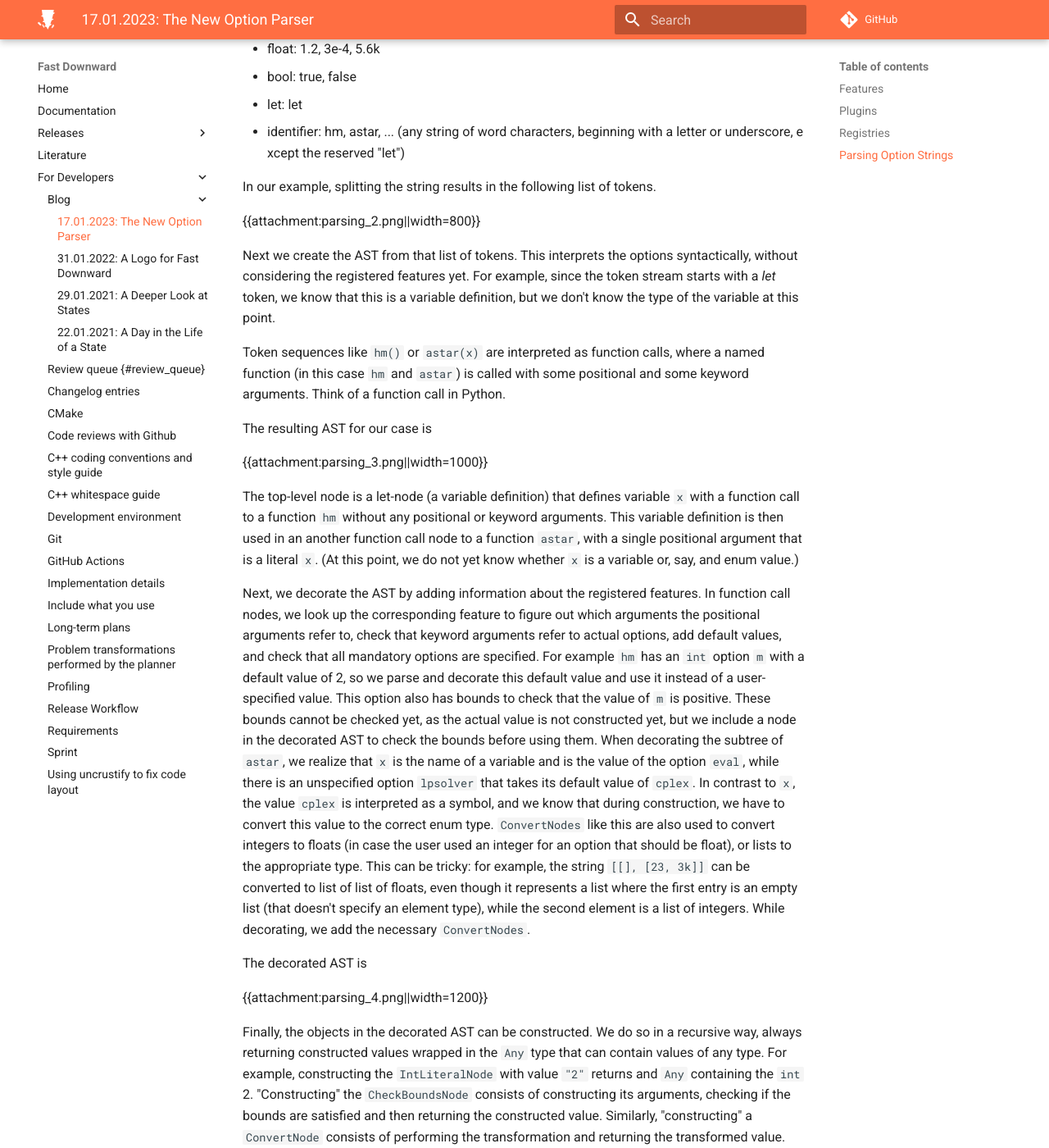
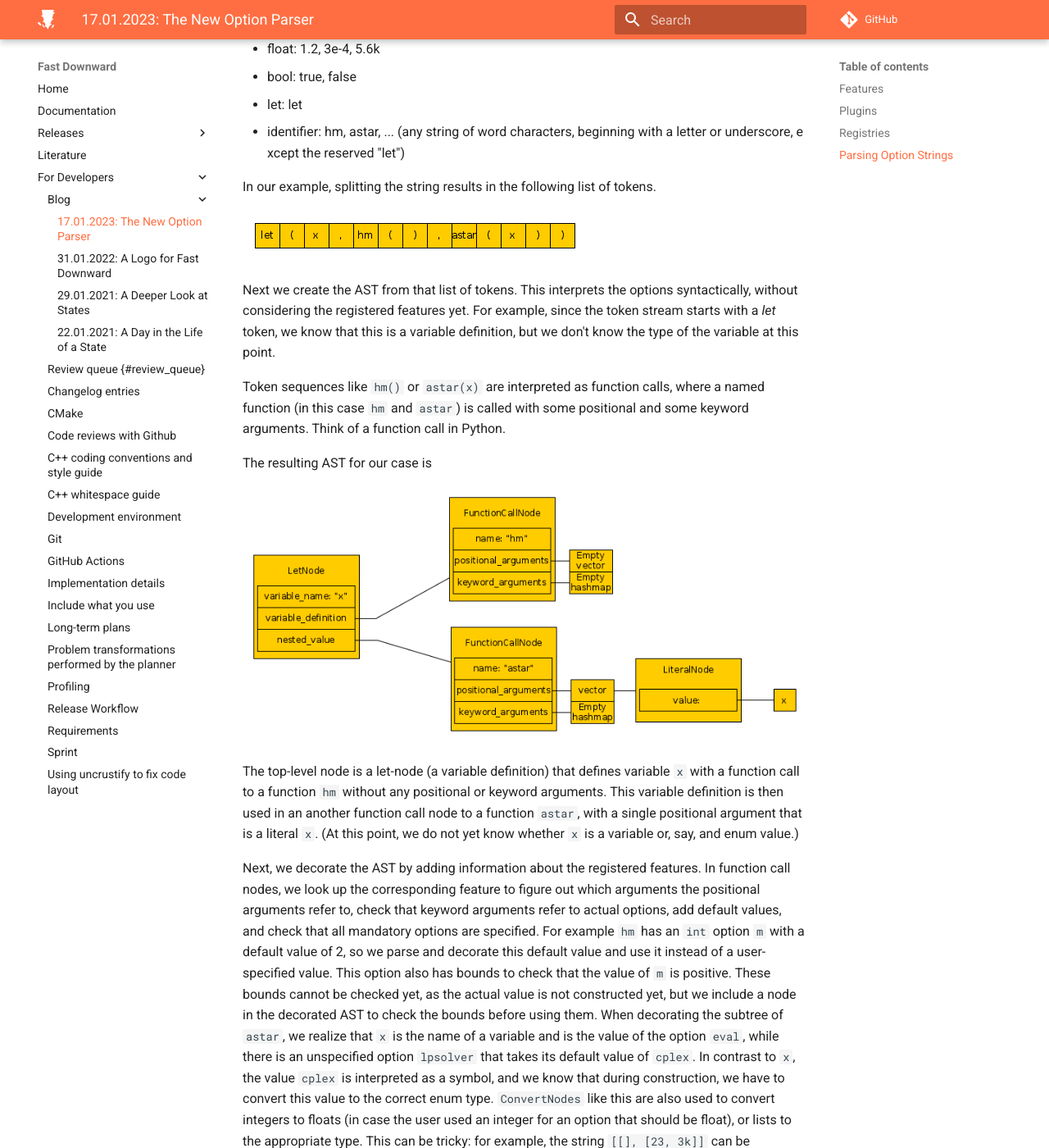
Before and after one commit to roeger/downward-website, an MkDocs documentation site: the page built from docs/for-developers/blog/new-option-parser.md, in a window 1280 px wide and 1400 px high, scrolled down 4643 px. Shown: the whole window at 82% size. Built offline with MkDocs 1.6.1 and Material for MkDocs 9.7.7, drawn with Linux system fonts in a browser that asks for light colours; comment, search, counter and statistics services are not loaded; the version menu is left out; some of the changed text lies outside the part shown.

Commit message:
add all parser images.

```diff
--- a/docs/for-developers/blog/new-option-parser.md
+++ b/docs/for-developers/blog/new-option-parser.md
@@ -231,7 +231,7 @@
 In our example, splitting the string results in the following list of
 tokens.
 
-{{attachment:parsing_2.png||width=800}}
+![](../../img/parsing_2.png)
 
 Next we create the AST from that list of tokens. This interprets the
 options syntactically, without considering the registered features yet.
@@ -246,7 +246,7 @@
 
 The resulting AST for our case is
 
-{{attachment:parsing_3.png||width=1000}}
+![](../../img/parsing_3.png)
 
 The top-level node is a let-node (a variable definition) that defines
 variable `x` with a function call to a function `hm` without any positional or
@@ -279,7 +279,7 @@
 
 The decorated AST is
 
-{{attachment:parsing_4.png||width=1200}}
+![](../../img/parsing_4.png)
 
 Finally, the objects in the decorated AST can be constructed. We do so
 in a recursive way, always returning constructed values wrapped in the `Any`
@@ -302,7 +302,7 @@
 then the search. Each of them gets an options object with the necessary
 parameters.
 
-{{attachment:parsing_5.png||width=1200}}
+![](../../img/parsing_5.png)
 
 The feature classes `HMHeuristicFeature` and `AStarSearchFeature` determine how
 the final objects are constructed. We derived `HMHeuristicFeature` from
```
Also changed, not shown: docs/img/parsing_2.png (added), docs/img/parsing_3.png (added), docs/img/parsing_4.png (added), docs/img/parsing_5.png (added).
